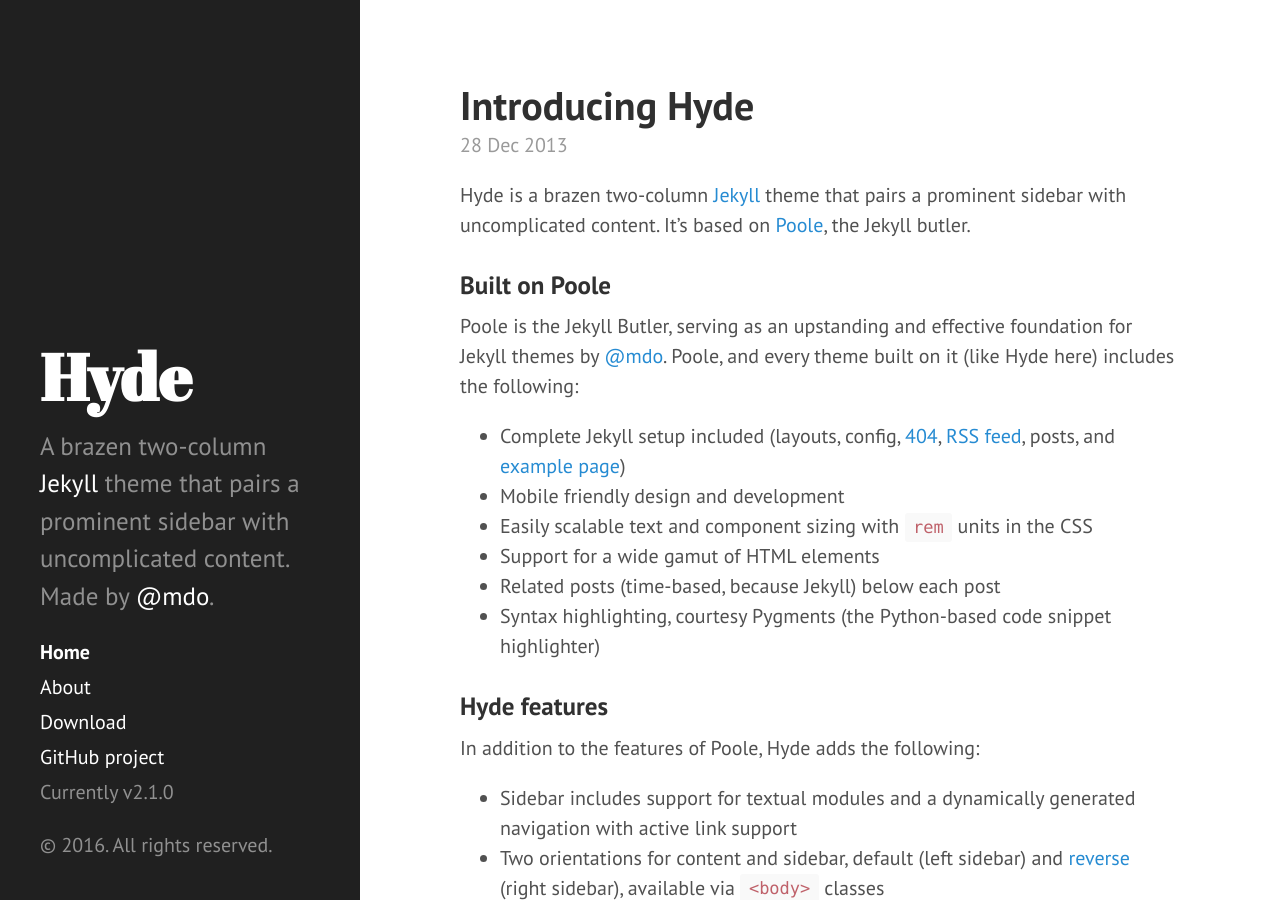
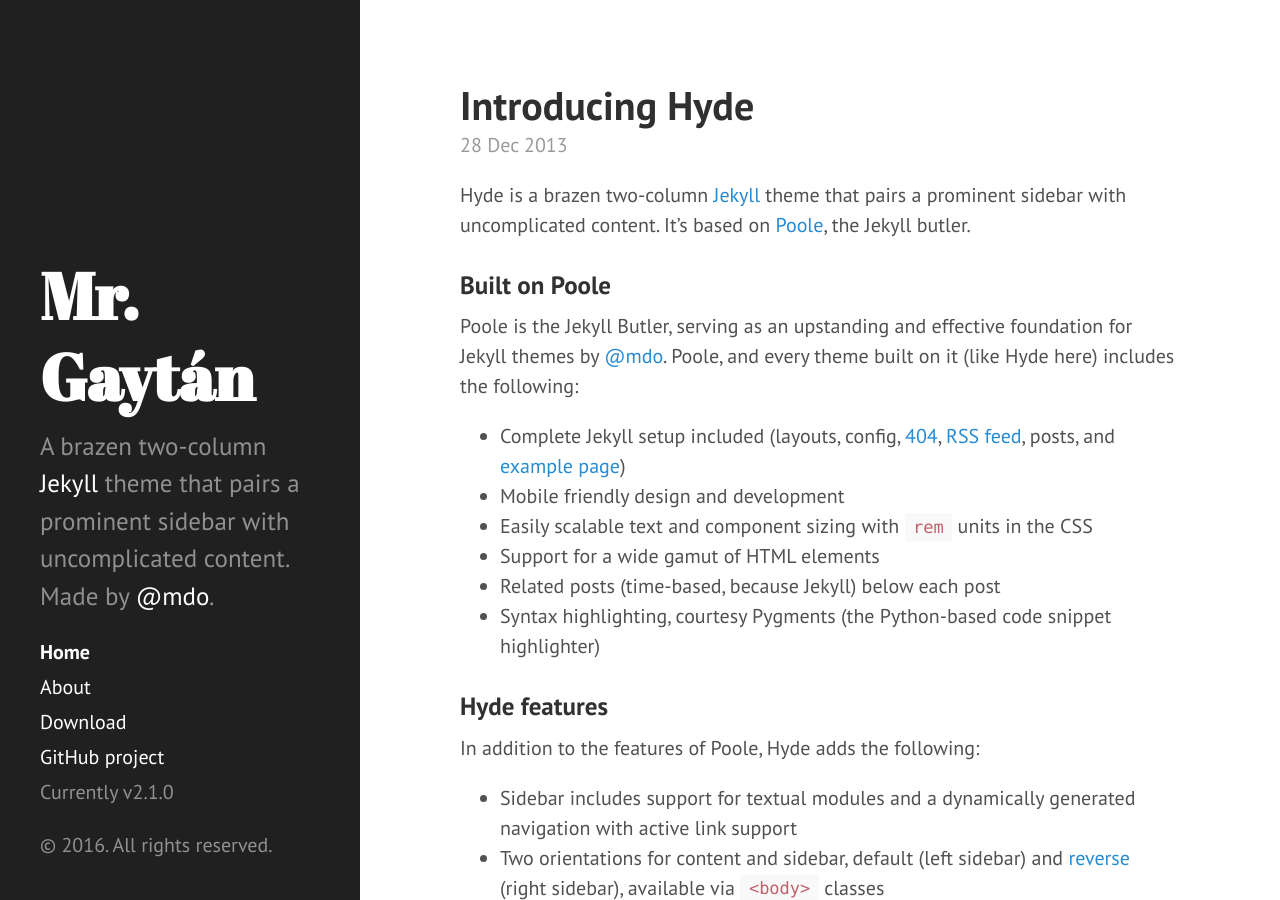
Before and after one commit to MrGaytan/MrGaytan.github.io, a Jekyll site: the page built from index.html, in a window 1280 px wide and 900 px high. Built offline with Jekyll 4.4.1, drawn with Linux system fonts in a browser that asks for light colours; Markdown is read by kramdown in place of the engine named in the settings; the list of posts is cut into pages by our own code.

Commit message:
Modificación de archivo config.yml

```diff
--- a/_config.yml
+++ b/_config.yml
@@ -7,15 +7,15 @@
 relative_permalinks: true
 
 # Setup
-title:            Hyde
+title:            Mr. Gaytán
 tagline:          'A Jekyll theme'
 description:      'A brazen two-column <a href="http://jekyllrb.com" target="_blank">Jekyll</a> theme that pairs a prominent sidebar with uncomplicated content. Made by <a href="https://twitter.com/mdo" target="_blank">@mdo</a>.'
-url:              http://hyde.getpoole.com
+url:              http://mrgaytan.github.io
 baseurl:          /
 
 author:
   name:           'Mark Otto'
-  url:            https://twitter.com/mdo
+  url:            https://twitter.com/mrgaytan
 
 paginate:         5
 
@@ -23,4 +23,4 @@
 version:          2.1.0
 
 github:
-  repo:           https://github.com/poole/hyde
+  repo:           https://github.com/MrGaytan
```
